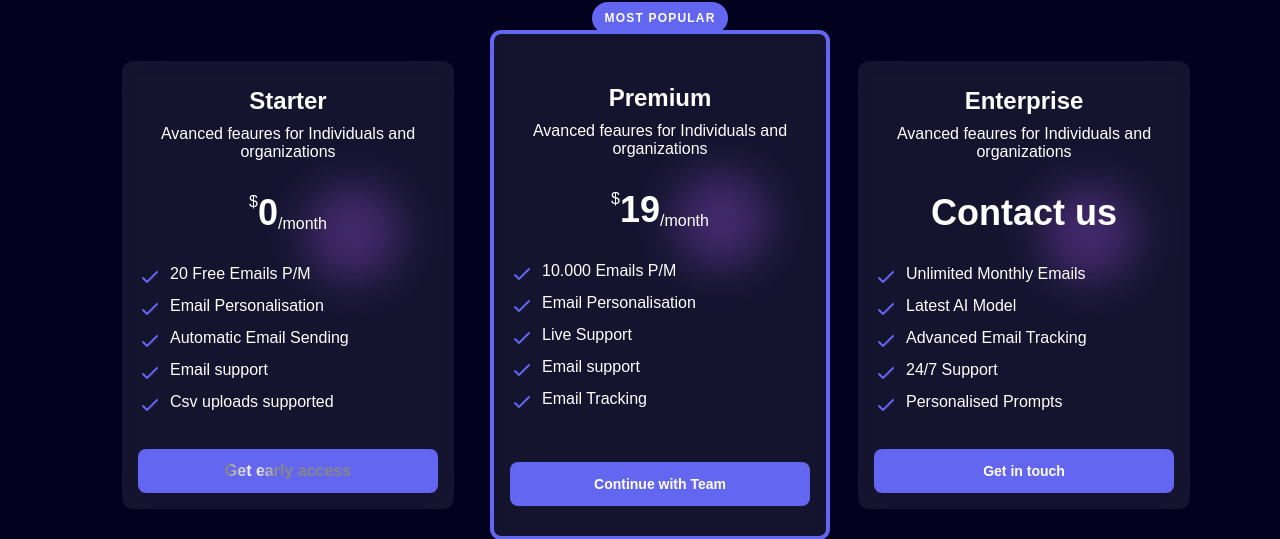
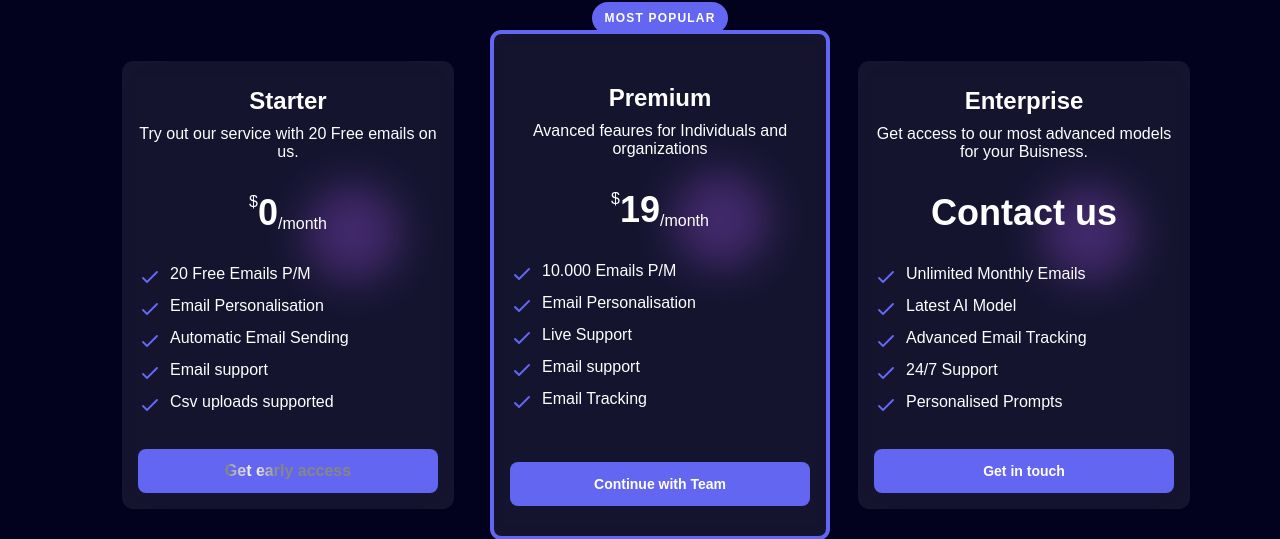
Before and after one commit to SyneticSLZ/VoltMailer, a Flask app: template templates/index.html in a window 1280 px wide. Shown: the part 1662-2201 px from the top of the page. Run offline with Flask 3, Linux system fonts and the light colour scheme; the template is opened without the code that fills it, so the values that code supplies are empty; parts of the project's set-up code (start-up, migrations or seed data) failed here and were passed over; some libraries are stand-ins or nearby versions.

Commit message:
update copy

```diff
--- a/templates/index.html
+++ b/templates/index.html
@@ -2642,7 +2642,7 @@
                 <div class="pack_card ">
                     <div class="box">
                     <div class="pack_name">Starter</div>
-                    <p class="description">Avanced feaures for Individuals and organizations</p>
+                    <p class="description">Try out our service with 20 Free emails on us.</p>
                     <div class="price_container">
                         <span class="devise">$</span>
                         <span class="price">0</span>
@@ -2754,7 +2754,7 @@
                     <div class="box">
                     <div class="pack_name">Enterprise</div>
 
-                    <p class="description">Avanced feaures for Individuals and organizations</p>
+                    <p class="description">Get access to our most advanced models for your Buisness.</p>
                     <div class="price_container">
                         <!-- <span class="devise">$</span> -->
                         <span class="price">Contact us</span>
```
